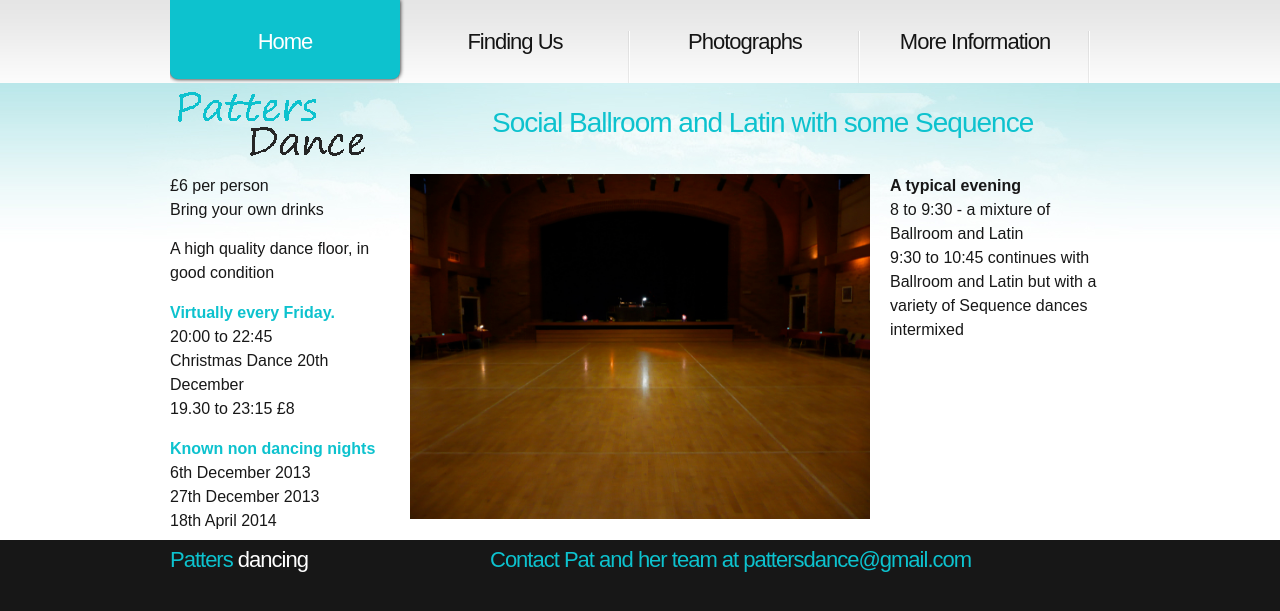
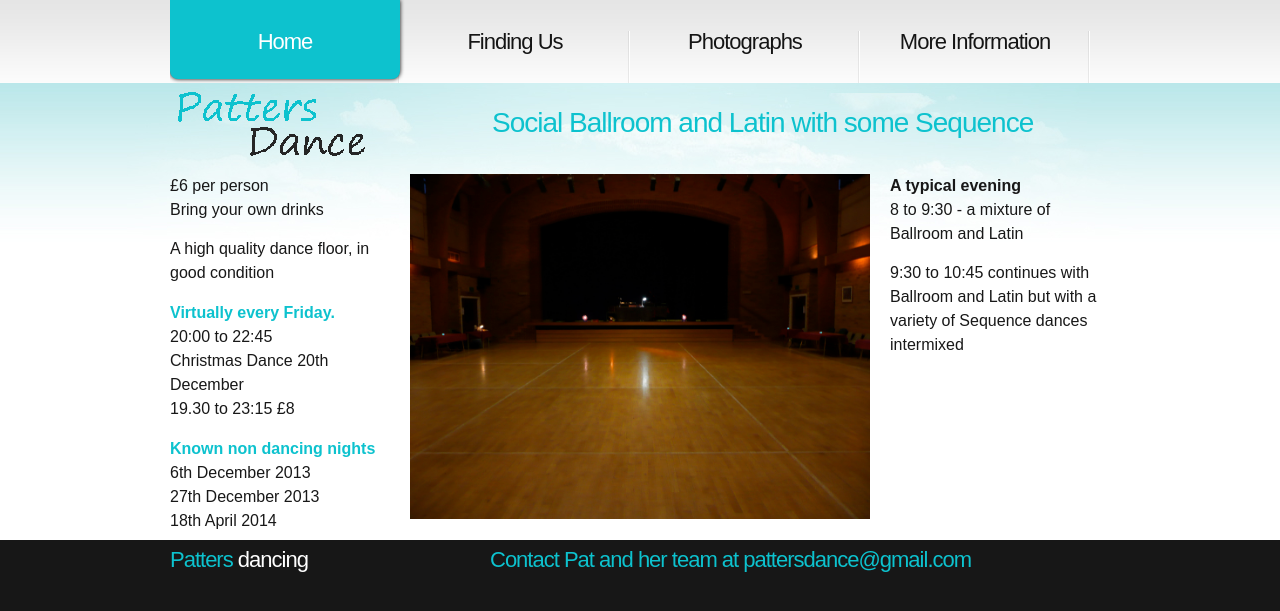
Before and after one commit to ramsayd/patters, a Jekyll site: the page built from 00_index.md, in a window 1280 px wide. Shown: the top 611 px of the page. Built offline with Jekyll 4.4.1, drawn with Linux system fonts in a browser that asks for light colours.

Commit message:
Update 00_index.md

```diff
--- a/00_index.md
+++ b/00_index.md
@@ -29,6 +29,6 @@
 	<dl>
 	<dt><strong>A typical evening</strong></dt>
 	<dt>8 to 9:30 - a mixture of Ballroom and Latin</dt>
-	<dt>9:30 to 10:45 continues with Ballroom and Latin but with a variety of Sequence dances intermixed</dt>
+	<dt class="marginT15">9:30 to 10:45 continues with Ballroom and Latin but with a variety of Sequence dances intermixed</dt>
 	</dl>
 </article>
```
